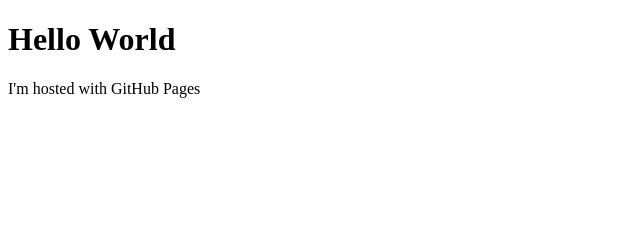
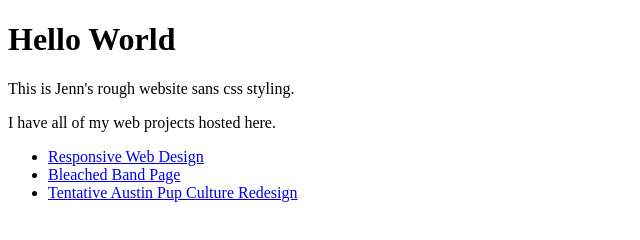
Before and after one commit to actuallyjenn/actuallyjenn.github.io, a plain HTML site: page index.html in a window 1280 px wide. Shown: the whole page, without its empty margins (0-640 px from the left). Drawn offline with Linux system fonts and the light colour scheme.

Commit message:
Updated homepage to direct to web assignments.

```diff
--- a/index.html
+++ b/index.html
@@ -2,6 +2,12 @@
 <html>
 	<body>
 		<h1>Hello World</h1>
-		<p>I'm hosted with GitHub Pages</p>
+		<p>This is Jenn's rough website sans css styling.</p>
+		<p>I have all of my web projects hosted here.</p>
+		<ul>
+			<li><a href="./RWD/index.html">Responsive Web Design</a></li>
+			<li><a href="./bleached/index.html">Bleached Band Page</a></li>
+			<li><a href="./APC/index.html">Tentative Austin Pup Culture Redesign</a></li>
+		</ul>
 	</body>
 </html>
```
